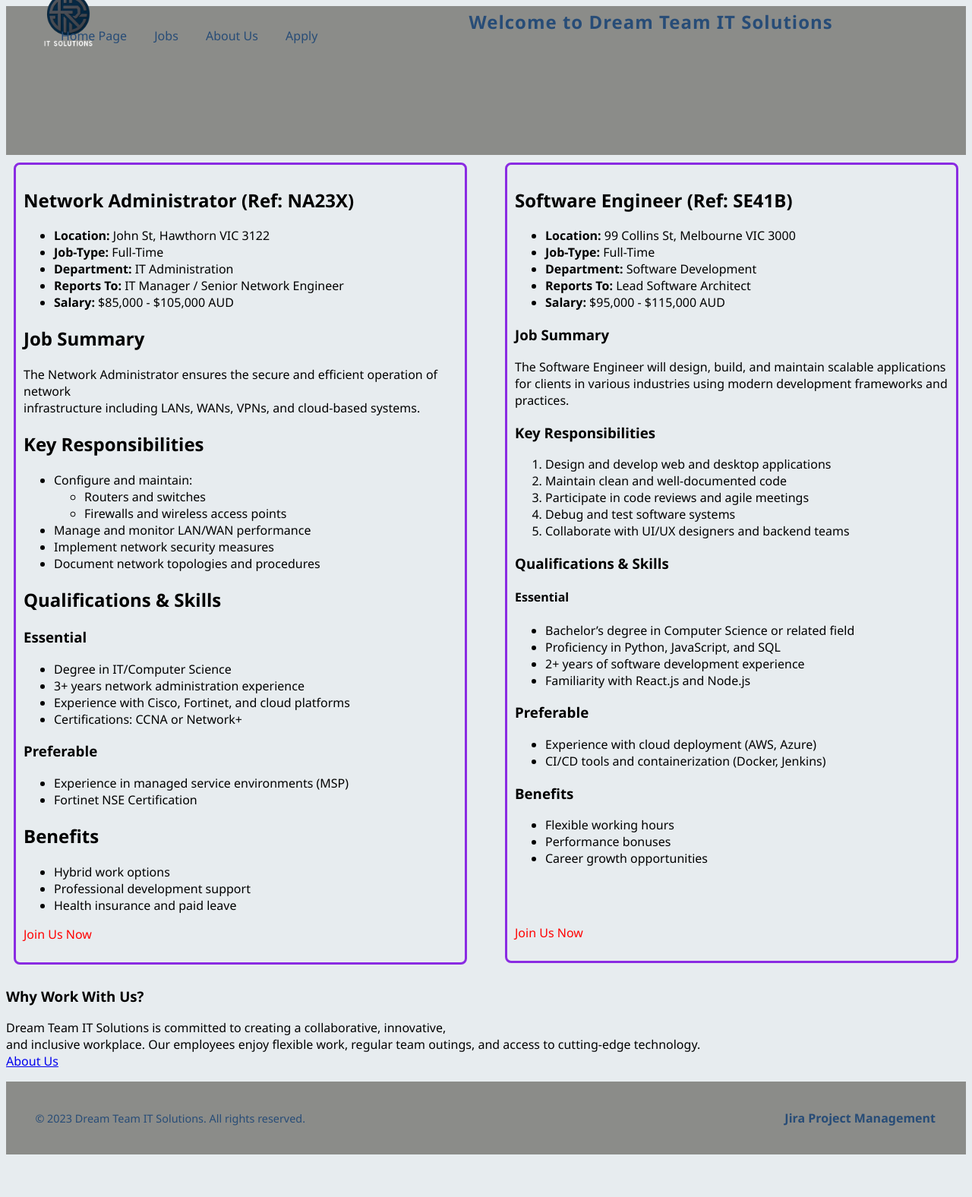
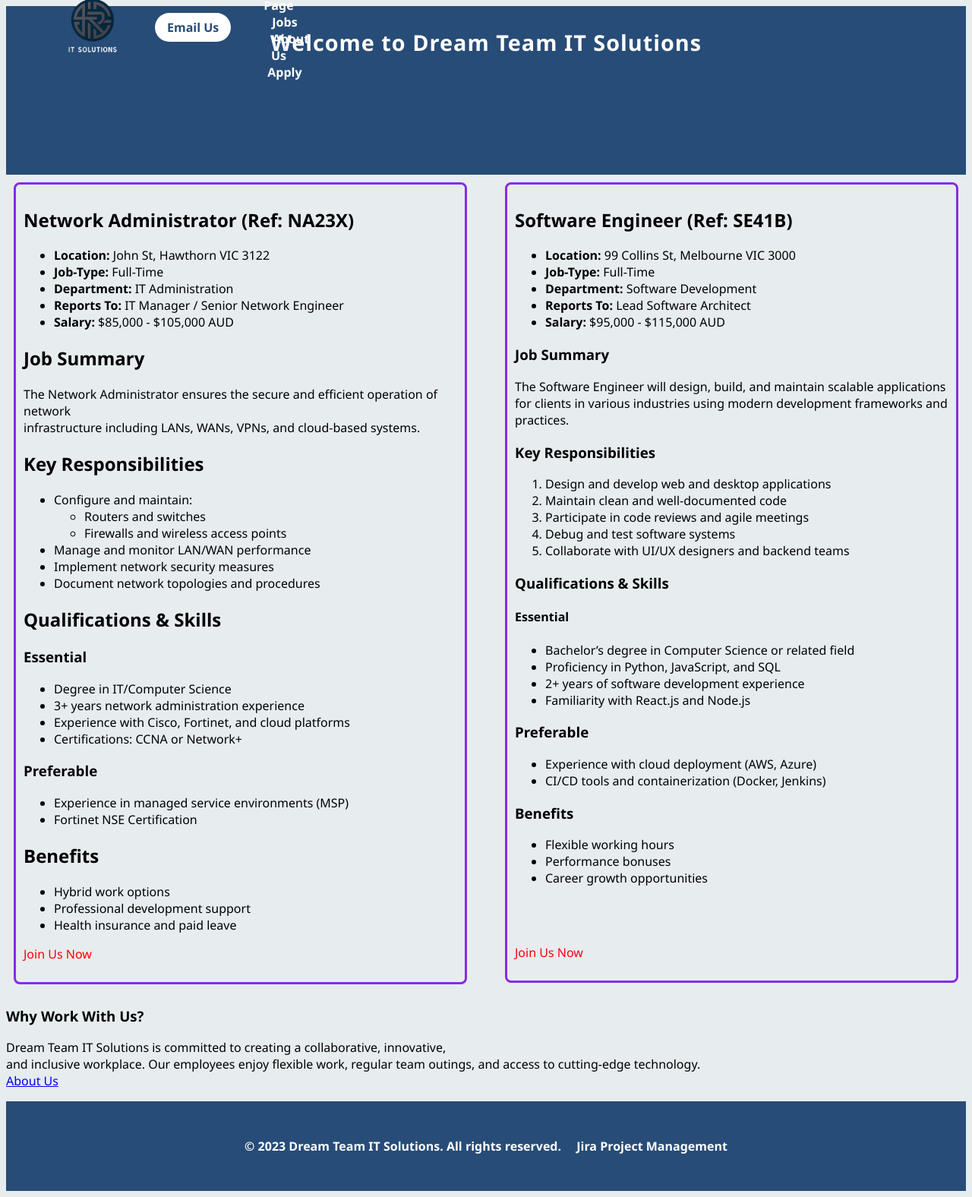
Before and after one commit to Remy-Amor/dream_team_COS10026_project, a PHP site: page /jobs.php in a window 1280 px wide. Shown: the whole page at 76% size. Before the commit the page ends 1520 px from the top, so only its background shows below. Run offline with PHP 8.4, Linux system fonts and the light colour scheme.

Commit message:
Commit and push to fix xxamp bug

```diff
--- a/header.inc
+++ b/header.inc
@@ -1,10 +1,15 @@
 <header>
     <div class="grid_header">
+
+        <div class="header_top">
             <div class="header_logo">
                     <img src="images/logo_transparent.png" alt="Company Logo">
             </div>
             <div class="header_heading">
                 <h1>Welcome to Dream Team IT Solutions</h1>
+            </div>
+            <div class="header_contact">
+                <a href="mailto:105871858@student.swin.edu.au">Email Us</a>
             </div>
             <div class="header_navbar">
                 <nav>
@@ -14,6 +19,7 @@
                         <a href="apply.php">Apply</a>
                 </nav>
             </div>
+        </div?
     </div>
 
 </header>
--- a/styles/styles.css
+++ b/styles/styles.css
@@ -36,80 +36,99 @@ body {
 }
 
 
-/* ===== Header Styling - Made & Updated by Aman ===== */
+/* ===== Header Styling -  Aman ===== */
+
 
 header {
-     background-color: #8B8C89; /* Changed to a cooler, distinct tone */
-     padding: 1em 2em;
+     background-color: #274C77;
+     color: white;
+     padding: 1.5em 2em;
+     text-align: center;
+ }
+ .header_top {
+     display: flex;
+     justify-content: space-between;
+     align-items: center;
+     padding: 0 2em;
  }
 
- .grid_header {
-     display: grid;
-     grid-template-columns: 100px auto;
-     align-items: center;
-     gap: 1em;
- }
-
- /* Logo placement */
+ /* Logo */
  .header_logo img {
      max-width: 100px;
      height: auto;
  }
 
- /* Title text */
+ /* Title */
  .header_heading h1 {
      margin: 0;
-     font-size: 1.5em; /* Smaller than before */
+    font-size: 1.8em;
+    font-weight: bold;
+    color: white;
+    text-align: center;
+    width: 100%;
+    position: absolute;
+    left: 50%;
+    transform: translateX(-50%);
+    pointer-events: none;
+ }
+
+ /* Email Button */
+ .header_contact a {
+     background-color: white;
+     color: #274C77;
+     padding: 0.5em 1em;
+     border-radius: 20px;
      font-weight: bold;
+     text-decoration: none;
+     transition: background-color 0.3s ease;
+     white-space: nowrap;
+
+ }
+
+ .header_contact a:hover {
+     background-color: #A3CEF1;
      color: #274C77;
  }
 
- /* Navbar below title */
+ /* Navbar */
  .header_navbar {
-     grid-column: 1 / -1;
      text-align: center;
-     margin-top: 0.5em;
+     margin-top: 1.5em;
  }
 
- header a {
+ header nav a {
+     color: white;
      margin: 0 1em;
-     color: #274C77;
      text-decoration: none;
+     font-weight: bold;
+     transition: color 0.3s ease;
  }
 
- header a:hover {
-     color: #6096BA;
+ header nav a:hover {
+     color: #A3CEF1;
+ }
+
+ /* ===== Footer Styling - Aman ===== */
+
+ footer {
+     background-color: #274C77;
+     color: white;
+     padding: 2em;
+     text-align: center;
      font-weight: bold;
  }
 
- /* ===== Footer Styling - Made & Updated by Aman ===== */
-
- footer {
-     background-color: #8B8C89;
-     padding: 1.5em;
-     display: flex;
-     justify-content: space-between;
-     align-items: center;
-     flex-wrap: wrap;
- }
-
- .footer_id {
+ footer a {
+     color: white;
+     text-decoration: none;
      margin-left: 1em;
-     font-size: 0.9em;
-     color: #274C77;
- }
-
- footer a {
-     color: #274C77;
-     margin-right: 1em;
-     text-decoration: none;
-     font-weight: bold;
  }
 
  footer a:hover {
-     color: #6096BA;
+     color: #A3CEF1;
      text-decoration: underline;
  }
+
 
 
 /* Styling for apply.html specific */
```
Lines whose indentation alone changed are shown as unchanged.
